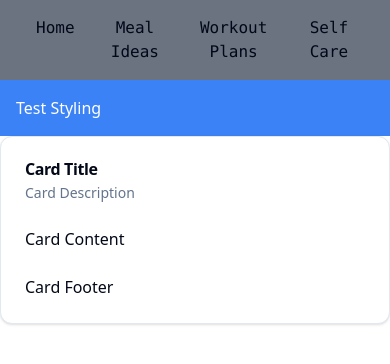
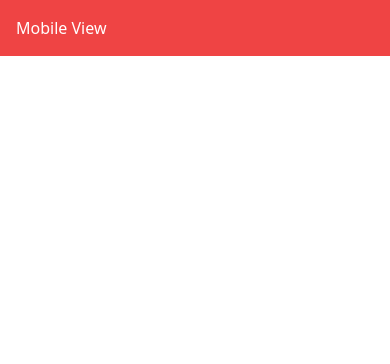
Before and after one commit to Clive-Makongo/FuelFit, a React (Vite) app: page / in a window 390 px wide. Shown: the top 364 px of the page. Built offline with nearby package versions, Linux system fonts and the light colour scheme.

Commit message:
switching between mobile and desktop view

```diff
--- a/src/App.tsx
+++ b/src/App.tsx
@@ -1,13 +1,10 @@
-import Card from './components/manual/card'
-import Navbar from './components/manual/NavDesk/Navbar'
+import Home from './containers/Home'
 import './index.css'
 
 function App() {
   return (
     <>
-      <Navbar />
-      <div className="bg-blue-500 p-4 text-white">Test Styling</div>
-      <Card/>
+      <Home/>
     </>
   )
 }
--- a/src/containers/Home.tsx
+++ b/src/containers/Home.tsx
@@ -0,0 +1,34 @@
+import Card from '../components/manual/card';
+import NavDesk from '../components/manual/NavDesk/Navbar';
+import { useState } from 'react';
+import { useWindowSize } from '@/utils/useWindowSize';
+
+function Home(): JSX.Element {
+    const { width } = useWindowSize();
+
+    // Define a breakpoint (e.g., 768px for mobile vs. desktop)
+    const isMobile: boolean = width < 768;
+
+    return (
+        <>
+            <>
+                {console.log(width, isMobile)}
+            </>
+            {isMobile ? (
+                <div>
+                    {/* Mobile View */}
+                    <div className="bg-red-500 p-4 w-full text-white">Mobile View</div>
+                </div>
+            ) : (
+                <div>
+                    {/* Desktop View */}
+                    <NavDesk />
+                    <div className="bg-blue-500 p-4 text-white">Desktop View</div>
+                    <Card />
+                </div>
+            )}
+        </>
+    );
+}
+
+export default Home;
--- a/src/utils/renderMobile.tsx
+++ /dev/null
@@ -1 +0,0 @@
-import { useState, useEffect } from "react";
```
